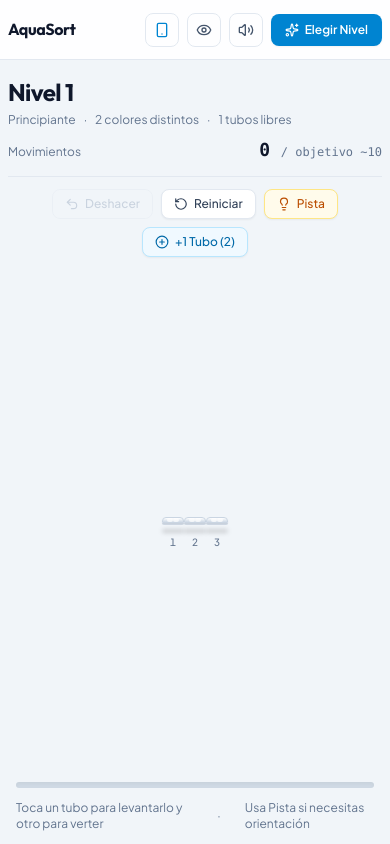
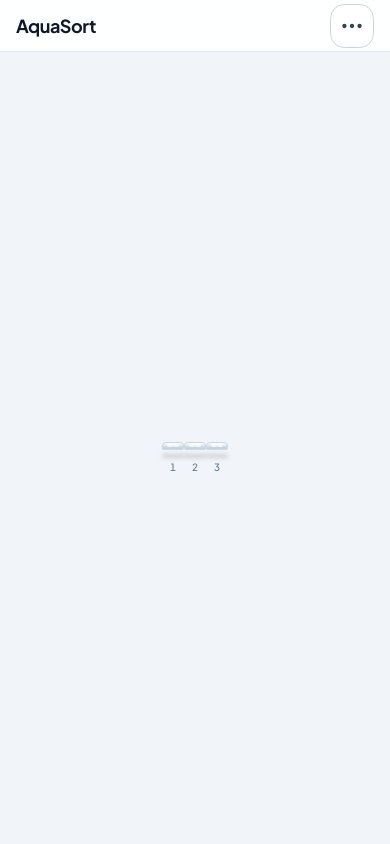
Before and after one commit to shonydev/puzzle, a React (Vite) app: page / in a window 390 px wide. Built offline with nearby package versions, Linux system fonts and the light colour scheme.

Commit message:
Fix iPhone layout with tube-first game screen
* Make mobile game tube-first with controls in overflow menu

* Style compact game header and three-dot controls menu

```diff
--- a/src/App.tsx
+++ b/src/App.tsx
@@ -1,4 +1,5 @@
 import React, { useState, useEffect, useCallback } from 'react';
+import { MoreHorizontal, X } from 'lucide-react';
 import { TopBar } from './components/TopBar.tsx';
 import { GameHUD } from './components/GameHUD.tsx';
 import { Tube as TubeComponent } from './components/Tube.tsx';
@@ -60,6 +61,7 @@ export default function App() {
   const [isHelpModalOpen, setIsHelpModalOpen] = useState(false);
   const [isDownloadModalOpen, setIsDownloadModalOpen] = useState(false);
   const [isWinModalOpen, setIsWinModalOpen] = useState(false);
+  const [isMenuOpen, setIsMenuOpen] = useState(false);
   const [winStats, setWinStats] = useState({ moves: 0, targetMoves: 0, stars: 3 });
 
   // Settings
@@ -330,40 +332,44 @@ export default function App() {
 
   return (
     <div className="app-viewport bg-slate-100 dark:bg-slate-950 text-slate-900 dark:text-slate-100 flex flex-col selection:bg-sky-500/30 selection:text-sky-900">
-      {/* Universal Top Bar (1 row, 3 zones) */}
-      <TopBar
-        onOpenLevels={() => setIsLevelSelectOpen(true)}
-        onOpenDaily={handleStartDaily}
-        onOpenCustom={() => setIsCustomModalOpen(true)}
-        onOpenHelp={() => setIsHelpModalOpen(true)}
-        onOpenDownload={() => setIsDownloadModalOpen(true)}
-        soundEnabled={soundEnabled}
-        onToggleSound={handleToggleSound}
-        symbolMode={symbolMode}
-        onToggleSymbols={handleToggleSymbols}
-        currentLevelName={currentLevelData.name}
-      />
+      <header className="game-topbar flex items-center justify-between px-4 shrink-0">
+        <span className="font-bold tracking-tight text-slate-900 dark:text-white text-lg">AquaSort</span>
+        <button type="button" onClick={() => setIsMenuOpen((open) => !open)} className="game-menu-trigger" aria-label="Menú del juego" aria-expanded={isMenuOpen}>
+          {isMenuOpen ? <X size={24} /> : <MoreHorizontal size={26} />}
+        </button>
+      </header>
+
+      {isMenuOpen && (
+        <div className="game-menu-backdrop" onClick={() => setIsMenuOpen(false)}>
+          <section className="game-menu-panel" role="dialog" aria-modal="true" aria-label="Menú del juego" onClick={(event) => event.stopPropagation()}>
+            <div className="flex items-center justify-between px-4 py-3 border-b border-slate-200 dark:border-slate-700">
+              <strong>Menú del juego</strong>
+              <button type="button" onClick={() => setIsMenuOpen(false)} aria-label="Cerrar menú"><X size={20} /></button>
+            </div>
+            <div className="game-menu-links">
+              <button onClick={() => { setIsLevelSelectOpen(true); setIsMenuOpen(false); }}>Elegir nivel</button>
+              <button onClick={() => { handleStartDaily(); setIsMenuOpen(false); }}>Desafío diario</button>
+              <button onClick={() => { setIsCustomModalOpen(true); setIsMenuOpen(false); }}>Partida libre</button>
+              <button onClick={() => { handleToggleSound(); }}>Sonido: {soundEnabled ? 'activado' : 'desactivado'}</button>
+              <button onClick={() => { handleToggleSymbols(); }}>Alternar símbolos</button>
+              <button onClick={() => { setIsHelpModalOpen(true); setIsMenuOpen(false); }}>Cómo jugar</button>
+              <button onClick={() => { setIsDownloadModalOpen(true); setIsMenuOpen(false); }}>Instalar / Descargar</button>
+            </div>
+            <div className="game-menu-stats">
+              <div><strong>{currentLevelData.name}</strong><span>{currentLevelData.colorCount} colores · {currentLevelData.emptyCount + extraTubesUsed} tubos libres</span><span>Movimientos: {moves} / objetivo ~{currentLevelData.targetMoves}</span></div>
+              <div className="game-menu-actions">
+                <button disabled={history.length === 0 || isPouring} onClick={() => { handleUndo(); setIsMenuOpen(false); }}>Deshacer</button>
+                <button onClick={() => { handleReset(); setIsMenuOpen(false); }}>Reiniciar</button>
+                <button disabled={isSolvingHint} onClick={() => { handleHint(); setIsMenuOpen(false); }}>Pista</button>
+                <button disabled={extraTubesUsed >= 2} onClick={() => { handleAddTube(); setIsMenuOpen(false); }}>+1 tubo</button>
+              </div>
+            </div>
+          </section>
+        </div>
+      )}
 
       {/* Main Game Arena */}
       <main className="game-main flex-1 min-h-0 flex flex-col justify-between max-w-5xl mx-auto w-full pb-2">
-        {/* Game HUD (Moves, Level Title, Controls) */}
-        <GameHUD
-          levelTitle={currentLevelData.name}
-          difficulty={currentLevelData.difficulty}
-          colorCount={currentLevelData.colorCount}
-          emptyCount={currentLevelData.emptyCount}
-          moves={moves}
-          targetMoves={currentLevelData.targetMoves}
-          canUndo={history.length > 0 && !isPouring}
-          isStalemate={isStalemate}
-          onUndo={handleUndo}
-          onReset={handleReset}
-          onHint={handleHint}
-          onAddTube={handleAddTube}
-          isSolvingHint={isSolvingHint}
-          extraTubesUsed={extraTubesUsed}
-        />
-
         {/* Play Area: Tube Tray */}
         <section
           aria-label="Tablero de juego de tubos de ensayo"
@@ -412,15 +418,7 @@ export default function App() {
           )}
         </section>
 
-        {/* Subtle Tray / Bench Base Line */}
-        <div className="game-footer w-full max-w-2xl mx-auto px-4">
-          <div className="h-1.5 w-full bg-slate-300/80 dark:bg-slate-800 rounded-full shadow-inner" />
-          <div className="mt-3 flex items-center justify-center gap-6 text-xs text-slate-500 dark:text-slate-400">
-            <span>Toca un tubo para levantarlo y otro para verter</span>
-            <span aria-hidden="true">·</span>
-            <span>Usa Pista si necesitas orientación</span>
-          </div>
-        </div>
+
       </main>
 
       {/* Modals */}
--- a/src/index.css
+++ b/src/index.css
@@ -2286,3 +2286,52 @@ body {
     padding-right: 0.15rem;
   }
 }
+
+
+/* Game-first mobile layout: keep the board as the primary screen. */
+.game-topbar {
+  min-height: 3.5rem;
+  padding-top: env(safe-area-inset-top);
+  border-bottom: 1px solid rgb(226 232 240);
+  background: rgb(255 255 255 / 0.96);
+}
+.dark .game-topbar { border-color: rgb(30 41 59); background: rgb(15 23 42 / 0.96); }
+.game-menu-trigger {
+  display: grid; place-items: center; width: 2.75rem; height: 2.75rem;
+  border: 1px solid rgb(203 213 225); border-radius: 0.9rem; background: white;
+  color: rgb(51 65 85); touch-action: manipulation;
+}
+.dark .game-menu-trigger { background: rgb(30 41 59); border-color: rgb(71 85 105); color: white; }
+.game-menu-backdrop {
+  position: fixed; inset: 0; z-index: 80; display: flex; justify-content: flex-end;
+  background: rgb(15 23 42 / 0.38); padding: max(env(safe-area-inset-top), 0.5rem) 0.75rem max(env(safe-area-inset-bottom), 0.5rem);
+}
+.game-menu-panel {
+  width: min(100%, 26rem); max-height: 100%; overflow-y: auto; align-self: flex-start;
+  border-radius: 1.1rem; background: white; color: rgb(15 23 42);
+  box-shadow: 0 20px 60px rgb(15 23 42 / 0.25);
+}
+.dark .game-menu-panel { background: rgb(15 23 42); color: rgb(241 245 249); }
+.game-menu-links { display: grid; grid-template-columns: repeat(2, minmax(0, 1fr)); gap: 0.5rem; padding: 0.75rem; }
+.game-menu-links button, .game-menu-actions button {
+  min-height: 2.75rem; padding: 0.6rem 0.75rem; border: 1px solid rgb(226 232 240);
+  border-radius: 0.7rem; text-align: left; font-size: 0.9rem; background: rgb(248 250 252);
+}
+.dark .game-menu-links button, .dark .game-menu-actions button { background: rgb(30 41 59); border-color: rgb(51 65 85); }
+.game-menu-stats { padding: 0.75rem; border-top: 1px solid rgb(226 232 240); }
+.dark .game-menu-stats { border-color: rgb(51 65 85); }
+.game-menu-stats > div:first-child { display: flex; flex-direction: column; gap: 0.25rem; font-size: 0.85rem; color: rgb(100 116 139); }
+.game-menu-stats strong { color: rgb(15 23 42); font-size: 1rem; }
+.dark .game-menu-stats strong { color: white; }
+.game-menu-actions { display: grid; grid-template-columns: repeat(2, minmax(0, 1fr)); gap: 0.5rem; margin-top: 0.75rem; }
+.game-menu-actions button:disabled { opacity: 0.4; }
+.game-main { justify-content: center; padding-top: 0.5rem; padding-bottom: max(0.5rem, env(safe-area-inset-bottom)); }
+.game-play-area { flex: 1 1 auto; justify-content: center; gap: clamp(1rem, 5dvh, 3rem); }
+.tube-row { align-items: center; }
+.game-footer { display: none; }
+.app-viewport > header.game-topbar > span { flex: 1; }
+@media (max-width: 520px) {
+  .game-topbar { min-height: 3.25rem; padding-left: 1rem; padding-right: 1rem; }
+  .game-main { padding-left: 0; padding-right: 0; }
+  .game-play-area { padding-left: 0.25rem; padding-right: 0.25rem; }
+}
```
